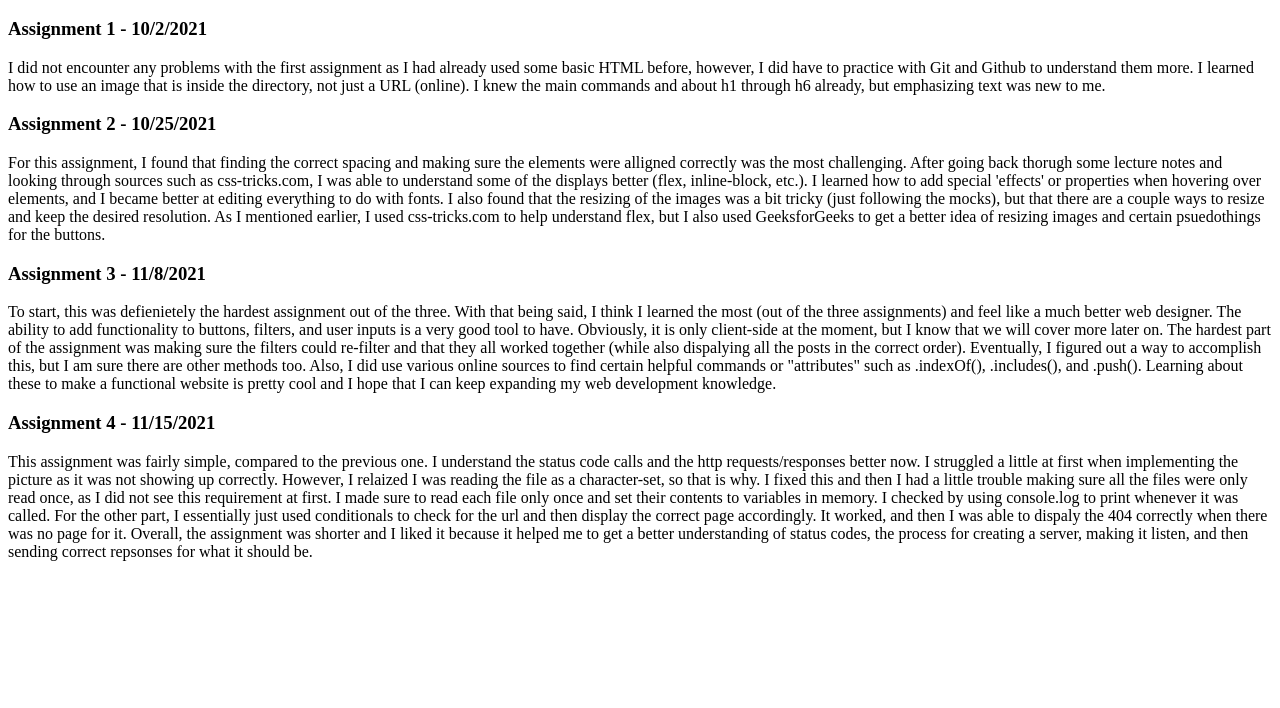
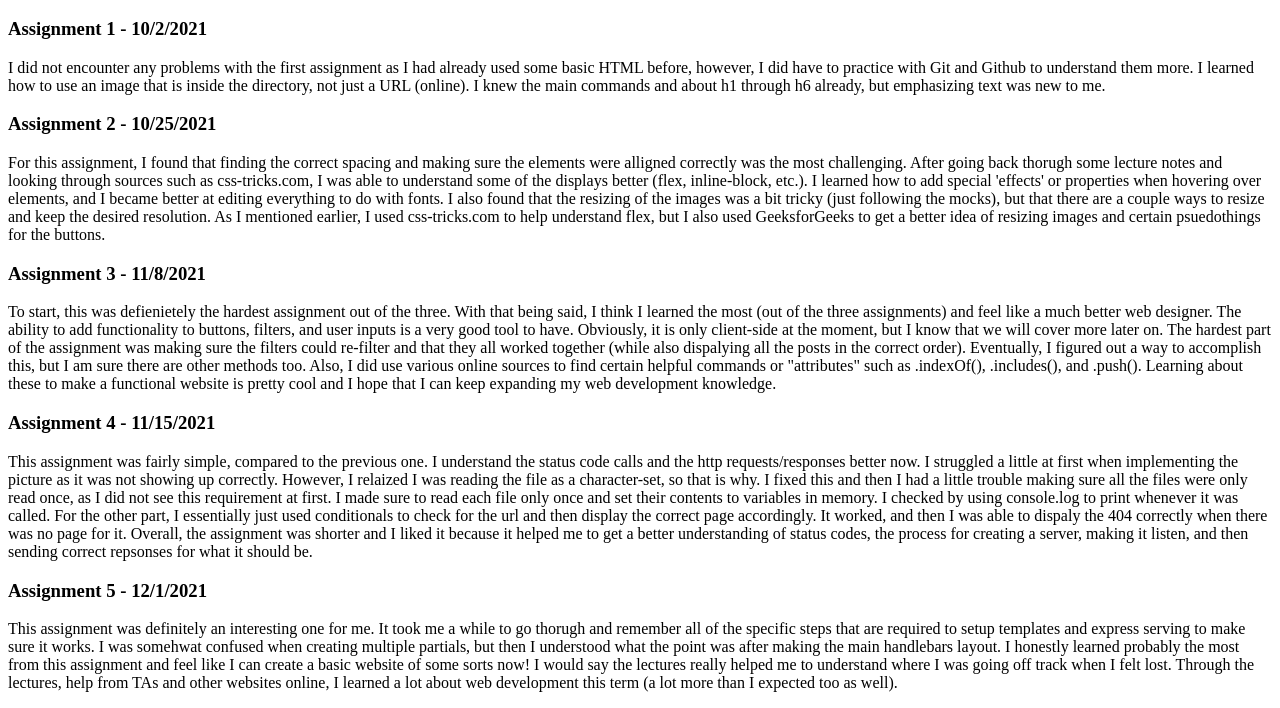
Before and after one commit to rileyelwell/code_blog, a plain HTML site: page blog.html in a window 1280 px wide. Shown: the part 109-817 px from the top of the page. Drawn offline with Linux system fonts and the light colour scheme.

Commit message:
Code Blog for Assignment 5!

```diff
--- a/blog.html
+++ b/blog.html
@@ -43,5 +43,13 @@
             it helped me to get a better understanding of status codes, the process for creating a server, making it listen, and then sending
             correct repsonses for what it should be.
         </p>
+        <h3>Assignment 5 - 12/1/2021</h3>
+        <p>This assignment was definitely an interesting one for me. It took me a while to go thorugh and remember all of the specific
+            steps that are required to setup templates and express serving to make sure it works. I was somehwat confused when creating multiple
+            partials, but then I understood what the point was after making the main handlebars layout. I honestly learned probably the most
+            from this assignment and feel like I can create a basic website of some sorts now! I would say the lectures really helped me to
+            understand where I was going off track when I felt lost. Through the lectures, help from TAs and other websites online, I learned
+            a lot about web development this term (a lot more than I expected too as well).
+        </p>
     </body>
 </html>
```
